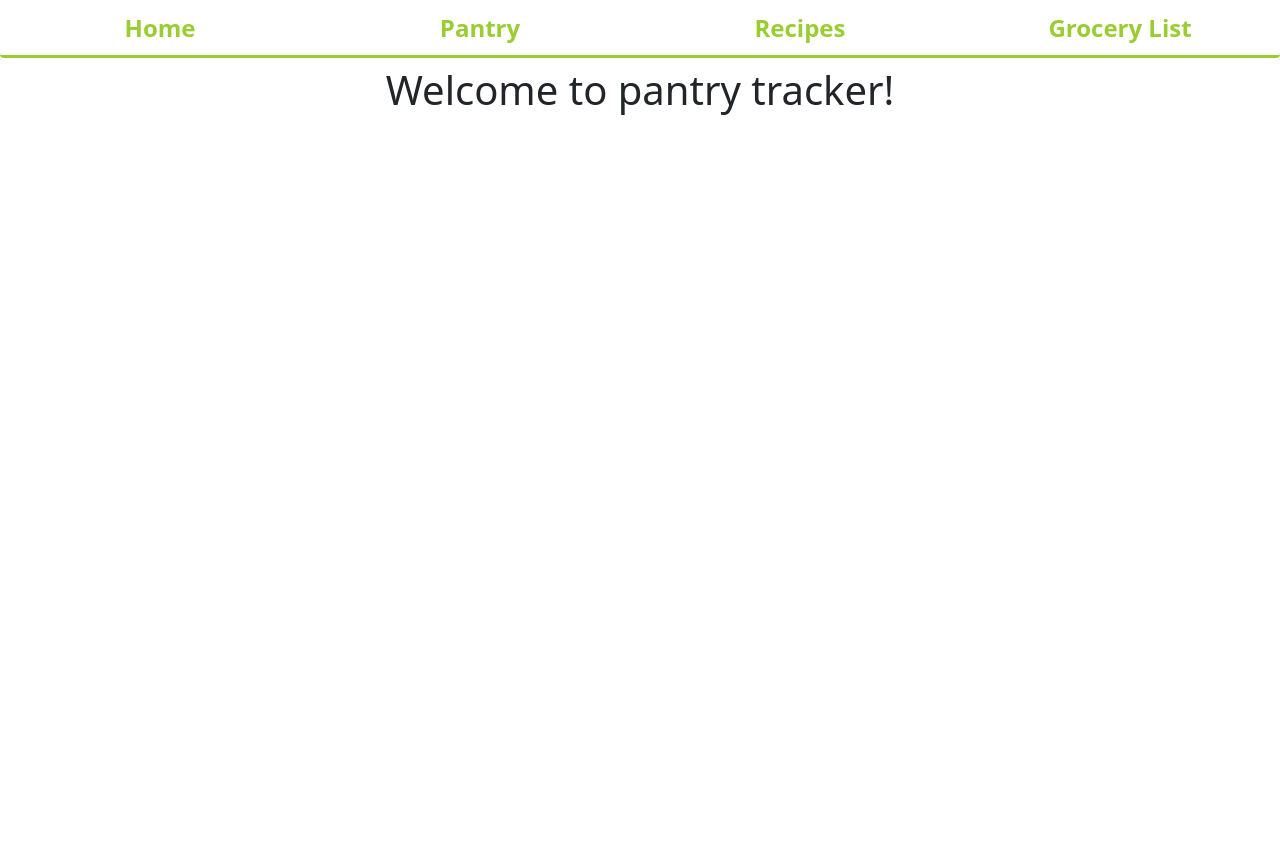
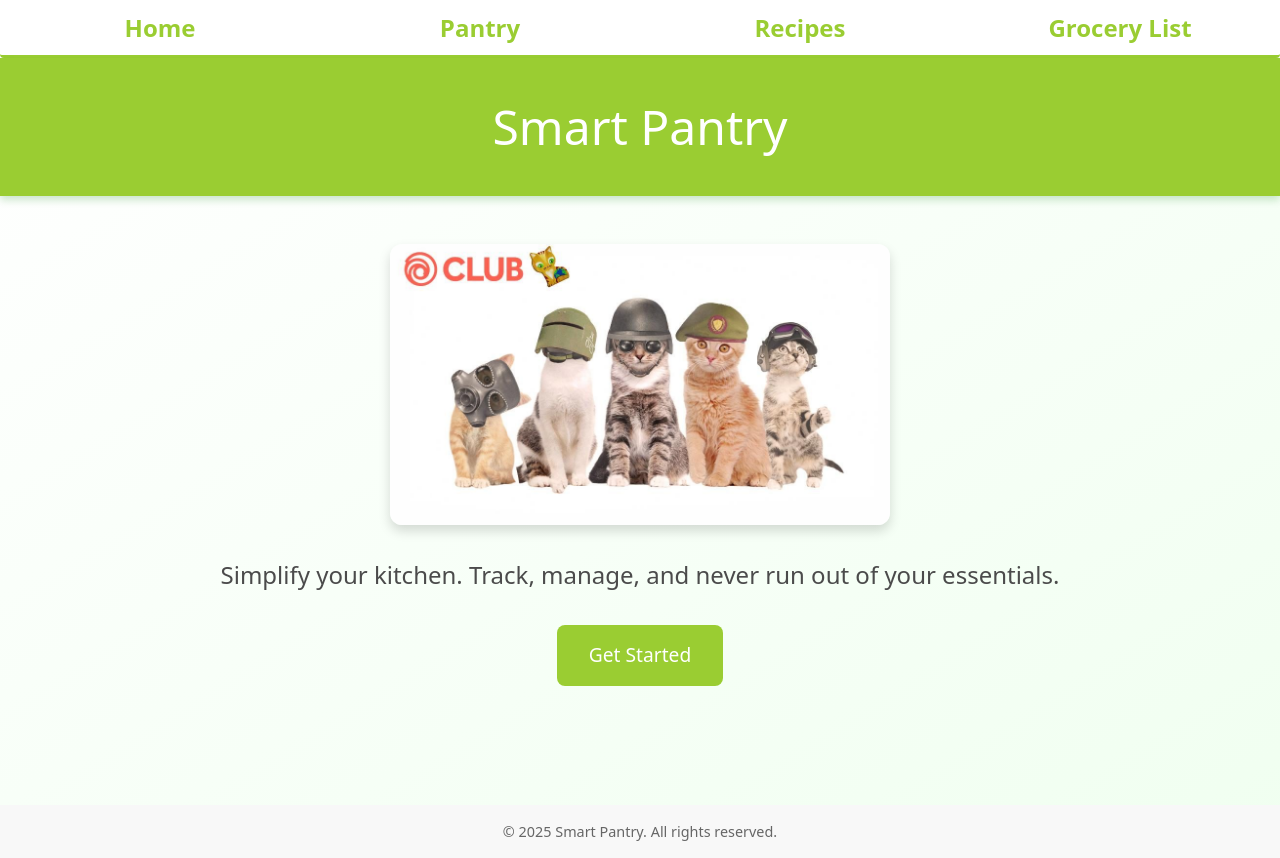
Before and after one commit to AaravGug/pantry-tracker-website, a React (Create React App) app in the folder pantry-tracker-frontend/: page / in a window 1280 px wide. Before the commit the page ends 800 px from the top, so only its background shows below. Built offline with nearby package versions, Linux system fonts and the light colour scheme.

Commit message:
Styled modify ingredient popup and added rough home page styling with filler image.

```diff
--- a/pantry-tracker-frontend/src/components/ModifyIngredientPopup.jsx
+++ b/pantry-tracker-frontend/src/components/ModifyIngredientPopup.jsx
@@ -18,6 +18,7 @@ const ModifyIngredientPopup = ({ ingredientName, givenUnits, purpose, onClose })
         <div className="popup-window">
             <div className="popup-content">
                 <h2>{purpose} {ingredientName.toLowerCase()}</h2>
+                <div className="modify-ingredient-info">
                     <input type="number" value={quantity} min="0" max="32767" placeholder="Quantity" onChange={(e) => setQuantity(e.target.value)}/>
                     <select value={units} onChange={(e) => setUnits(e.target.value)}>
                         <option value="whole">Whole</option>
@@ -35,6 +36,8 @@ const ModifyIngredientPopup = ({ ingredientName, givenUnits, purpose, onClose })
                         <option value="gallons">Gallons</option>
                         <option value="slices">Slices</option>
                     </select>
+                </div>
+
                 <div className= 'popup-bottom-buttons'>
                     <button onClick={handleConfirm}>Confirm</button>
                     <button onClick={onClose}>Close</button>
--- a/pantry-tracker-frontend/src/index.js
+++ b/pantry-tracker-frontend/src/index.js
@@ -1,7 +1,6 @@
 import React from 'react';
 import ReactDOM from 'react-dom/client';
 import App from './App.jsx';
-import AddIngredientButton from './components/AddIngredientButton';
 import reportWebVitals from './reportWebVitals';
 
 import './styles/index.css';
--- a/pantry-tracker-frontend/src/pages/Home.jsx
+++ b/pantry-tracker-frontend/src/pages/Home.jsx
@@ -1,8 +1,25 @@
+import '../styles/home.css';
+import pantryImage from '../assets/International-Cat-Day-Challenge.png';
+import { BrowserRouter as Router, Routes, Route, Link } from 'react-router-dom';
 
 const Home = () => {
-    return (
-        <h1>Welcome to pantry tracker!</h1>
-    )
-}
+  return (
+    <div className="home-container">
+      <header className="header">
+        <h1>Smart Pantry</h1>
+      </header>
+      <main className="content">
+        <img src={pantryImage} alt="Pantry Illustration" className="hero-image" />
+        <p className="tagline">
+          Simplify your kitchen. Track, manage, and never run out of your essentials.
+        </p>
+        <Link to="/pantry" className="get-started-button">Get Started</Link>
+      </main>
+      <footer className="footer">
+        &copy; {new Date().getFullYear()} Smart Pantry. All rights reserved.
+      </footer>
+    </div>
+  );
+};
 
 export default Home;
--- /dev/null
+++ b/pantry-tracker-frontend/src/styles/home.css
@@ -0,0 +1,96 @@
+
+body {
+  margin: 0;
+  font-family: 'Segoe UI', Tahoma, Geneva, Verdana, sans-serif;
+  background-color: #ffffff;
+  color: #333;
+}
+
+.home-container {
+  min-height: 100vh;
+  display: flex;
+  flex-direction: column;
+  background: linear-gradient(to bottom right, #ffffff, #f0fff0);
+  animation: fadeIn 1s ease-in-out;
+}
+
+@keyframes fadeIn {
+  from { opacity: 0; transform: translateY(10px); }
+  to { opacity: 1; transform: translateY(0); }
+}
+
+.header {
+  background-color: yellowgreen;
+  color: white;
+  padding: 2rem;
+  text-align: center;
+  box-shadow: 0 4px 8px rgba(0, 128, 0, 0.2);
+}
+
+.header h1 {
+  margin: 0;
+  font-size: 3rem;
+  animation: slideIn 1s ease forwards;
+}
+
+@keyframes slideIn {
+  from { transform: translateY(-20px); opacity: 0; }
+  to { transform: translateY(0); opacity: 1; }
+}
+
+.content {
+  flex: 1;
+  padding: 3rem;
+  display: flex;
+  flex-direction: column;
+  align-items: center;
+  animation: fadeIn 1s ease;
+}
+
+.hero-image {
+  max-width: 500px;
+  width: 90%;
+  margin-bottom: 2rem;
+  border-radius: 12px;
+  box-shadow: 0 6px 12px rgba(0, 0, 0, 0.15);
+  animation: zoomIn 0.8s ease-in-out;
+}
+
+@keyframes zoomIn {
+  from { transform: scale(0.95); opacity: 0; }
+  to { transform: scale(1); opacity: 1; }
+}
+
+.tagline {
+  font-size: 1.5rem;
+  margin-bottom: 2rem;
+  color: #4b4b4b;
+  text-align: center;
+}
+
+.get-started-button {
+  background-color: yellowgreen;
+  text-decoration: none;
+  color: white;
+  border: none;
+  padding: 1rem 2rem;
+  font-size: 1.2rem;
+  border-radius: 8px;
+  cursor: pointer;
+  transition: background-color 0.3s ease, transform 0.2s ease;
+}
+
+.get-started-button:hover {
+  background-color: #8fcf26;
+  border-color: #8fcf26;
+  transform: scale(1.05);
+  transition: all 0.3s ease;
+}
+
+.footer {
+  text-align: center;
+  padding: 1rem;
+  background-color: #f8f8f8;
+  font-size: 0.9rem;
+  color: #666;
+}
--- a/pantry-tracker-frontend/src/styles/index.css
+++ b/pantry-tracker-frontend/src/styles/index.css
@@ -37,6 +37,21 @@ input {
   border-radius: 4px;
 }
 
+input[type="number"] {
+  padding: 0.5rem 0.75rem;
+  border-radius: 8px;
+  background-color: #f9f9f9;
+  color: #333;
+  font-size: 1rem;
+  outline: none;
+  transition: border-color 0.2s, box-shadow 0.2s;
+}
+
+input[type="number"]:focus {
+  border-color: yellowgreen;
+  box-shadow: 0 0 0 2px rgba(99, 102, 241, 0.2);
+}
+
 ul {
   width: 100%;
   list-style: none;
@@ -56,6 +71,28 @@ li {
 
 li:hover {
   background-color: #e0e0e0;
+}
+
+select {
+  padding: 0.5rem 1rem;
+  border: 1px solid #ccc;
+  border-radius: 8px;
+  background-color: white;
+  font-size: 1rem;
+  box-shadow: 0 2px 6px rgba(0, 0, 0, 0.1);
+  appearance: none;
+  cursor: pointer;
+  transition: border 0.3s ease;
+}
+
+select:focus {
+  outline: none;
+  border-color: yellowgreen;
+}
+
+option {
+  font-size: 1rem;
+  padding: 0.5rem;
 }
 
 .app-navbar .page-link {
@@ -120,6 +157,24 @@ li:hover {
   z-index: 1001;
 }
 
+.popup-content button {
+  transition: background 0.3s ease;
+}
+
+.popup-content button:hover {
+  background-color: grey;
+}
+
+.popup-content input,
+.popup-content select {
+  width: 100%;
+  margin-bottom: 1rem;
+  padding: 0.5rem;
+  border-radius: 6px;
+  border: 1px solid #ddd;
+  font-size: 1rem;
+}
+
 .popup-header {
   display: flex;
   flex-direction: column;
```
Also changed, not shown: pantry-tracker-frontend/src/assets/International-Cat-Day-Challenge.png (added). Lines whose indentation alone changed are shown as unchanged.
